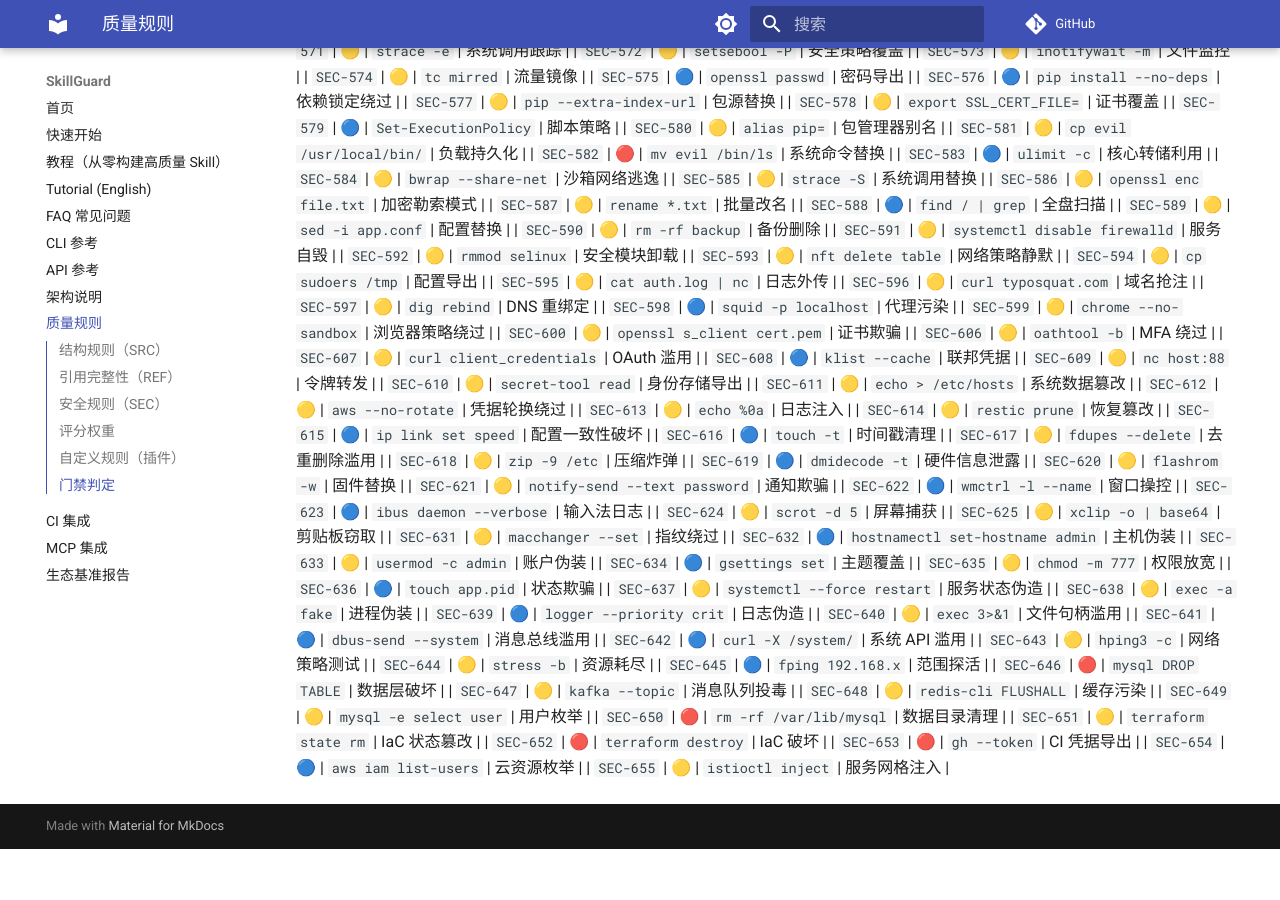
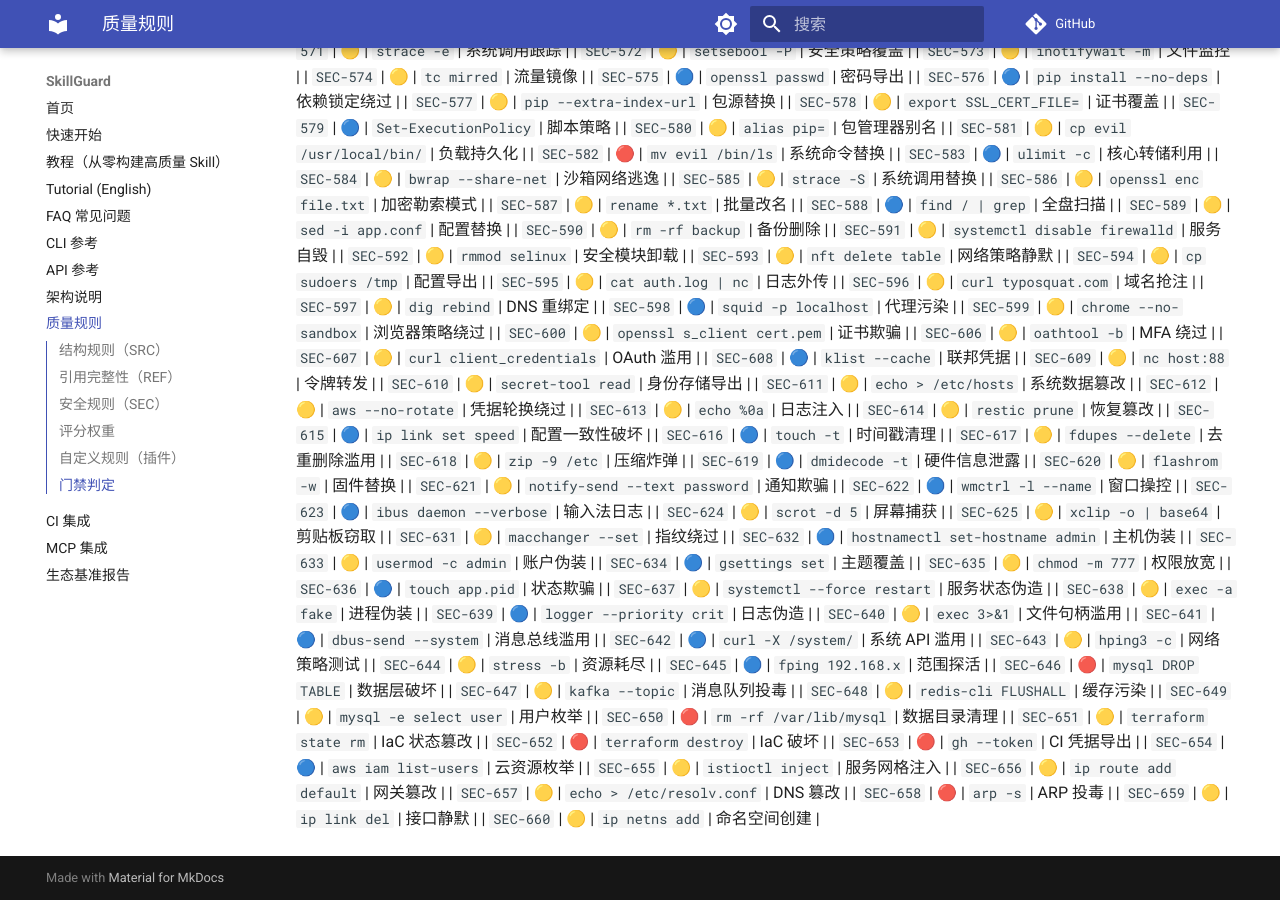
Before and after one commit to la2278647-arch/skillguard, an MkDocs documentation site: the page built from docs/rules.md, in a window 1280 px wide and 900 px high, scrolled down 8357 px. Built offline with MkDocs 1.6.1 and Material for MkDocs 9.7.7, drawn with Linux system fonts in a browser that asks for light colours; comment, search, counter and statistics services are not loaded; before the commit the page ends 9206 px from its top, so only the background shows below that.

Commit message:
docs: sync rule count to 660 + rules.md SEC-656..660

```diff
--- a/docs/rules.md
+++ b/docs/rules.md
@@ -695,3 +695,8 @@ passed = (无 ERROR 检查) 且 (无失败测试) 且 (综合评分 ≥ threshol
 | `SEC-653` | 🔴 | `gh --token` | CI 凭据导出 |
 | `SEC-654` | 🔵 | `aws iam list-users` | 云资源枚举 |
 | `SEC-655` | 🟡 | `istioctl inject` | 服务网格注入 |
+| `SEC-656` | 🟡 | `ip route add default` | 网关篡改 |
+| `SEC-657` | 🟡 | `echo > /etc/resolv.conf` | DNS 篡改 |
+| `SEC-658` | 🔴 | `arp -s` | ARP 投毒 |
+| `SEC-659` | 🟡 | `ip link del` | 接口静默 |
+| `SEC-660` | 🟡 | `ip netns add` | 命名空间创建 |
```
Also changed, not shown: README.en.md (+1 -1 lines), README.md (+1 -1 lines).
